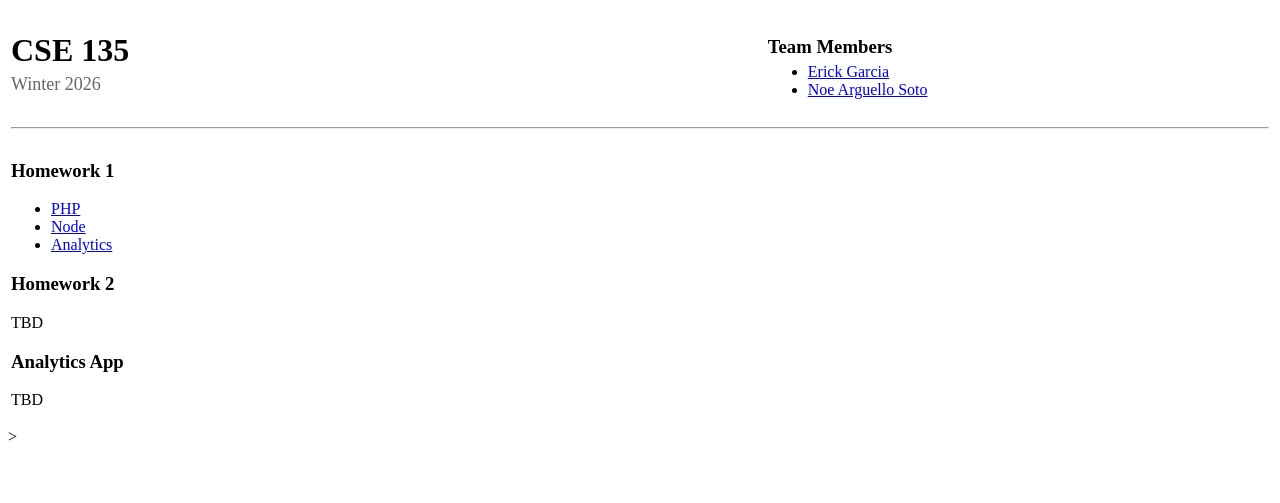
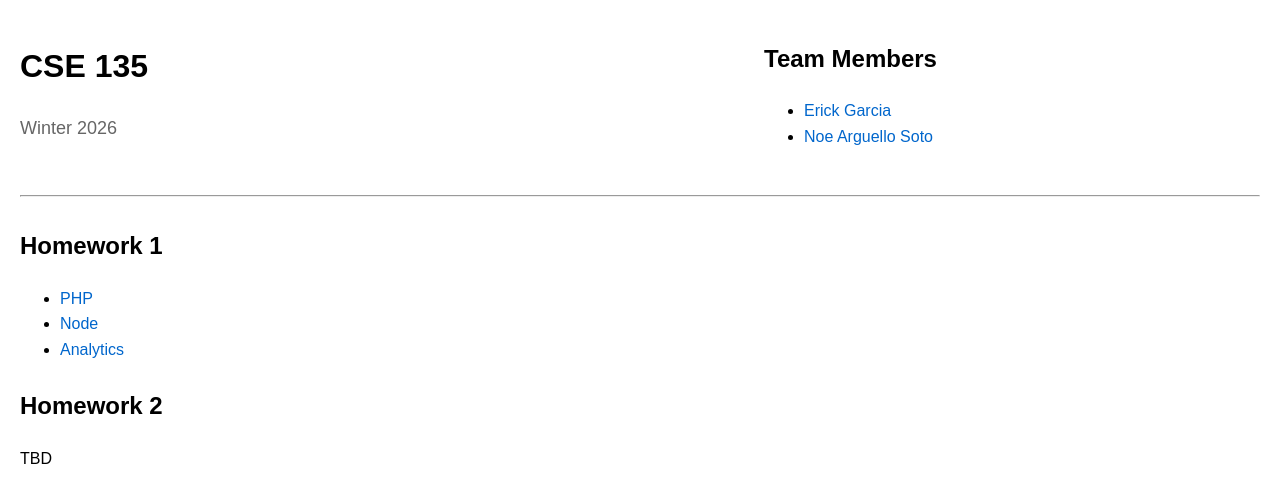
Before and after one commit to ErickG5/cse135hw1en, a PHP site: page / in a window 1280 px wide. Shown: the top 503 px of the page. Run offline with PHP 8.4, Linux system fonts and the light colour scheme.

Commit message:
polished website

```diff
--- a/index.html
+++ b/index.html
@@ -5,45 +5,46 @@
     <meta name="viewport" content="width=device-width, initial-scale=1.0">
     <title>CSE 135 Winter 2026</title>
     <link rel="icon" href="favicon.ico" type="image/x-icon">
+
+
+    <link rel="stylesheet" href="style.css">
 </head>
 <body>
-    <table width="100%">
-        <tr>
-            <td width="60%" valign="top">
-                <h1 style="margin-bottom: 5px;">CSE 135</h1>
-                <p style="margin-top: 0; font-size: 18px; color: #666;">Winter 2026</p>
-            </td>
-            <td width="40%" valign="top">
-                <h3 style="margin-top: 25px; margin-bottom: 5px;">Team Members</h3>
-                <ul style="margin-top: 0;">
+
+    <div class="container">
+        <div class="left">
+            <h1>CSE 135</h1>
+            <p class="subtitle">Winter 2026</p>
+        </div>
+
+        <div class="right">
+            <h2>Team Members</h2>
+            <ul>
                 <li><a href="/members/erick.html">Erick Garcia</a></li>
                 <li><a href="/members/noe.html">Noe Arguello Soto</a></li>
             </ul>
-            </td>
-        </tr>
-        <tr>
-            <td colspan="2">
+        </div>
+    </div>
+
     <hr>
-            </td>
-        </tr>
-        <tr>
-            <td width="60%" valign="top">
-                <h3>Homework 1</h3>
+
+    <div class="content">
+        <section>
+            <h2>Homework 1</h2>
             <ul>
                 <li><a href="/hello.php">PHP</a></li>
                 <li><a href="/node">Node</a></li>
                 <li><a href="/hw1/report.html">Analytics</a></li>
             </ul>
+        </section>
 
-                <h3>Homework 2</h3>
+        <section>
+            <h2>Homework 2</h2>
             <p>TBD</p>
+        </section>
+    </div>
 
-                <h3>Analytics App</h3>
-                <p>TBD</p>
-            </td>
-            <td width="40%" valign="top">
-            </td>
-        </tr>
-    </table>
+    <!-- External JS -->
+    <script src="script.js"></script>
 </body>
-</html>>
+</html>
--- a/style.css
+++ b/style.css
@@ -1,14 +1,42 @@
 body {
-  font-family: Helvetica;
-  background-color: #ccaeae;
-  margin: 0;
-  padding: 20px;
+    font-family: Arial, Helvetica, sans-serif;
+    margin: 20px;
+    line-height: 1.6;
 }
 
-h1 {
-  color: #333;
+.container {
+    display: flex;
+    justify-content: space-between;
+    align-items: flex-start;
 }
 
-p {
-  color: #666;
+.left {
+    width: 60%;
 }
+
+.right {
+    width: 40%;
+}
+
+.subtitle {
+    margin-top: 0;
+    font-size: 18px;
+    color: #666;
+}
+
+hr {
+    margin: 30px 0;
+}
+
+.content section {
+    margin-bottom: 25px;
+}
+
+a {
+    color: #0066cc;
+    text-decoration: none;
+}
+
+a:hover {
+    text-decoration: underline;
+}
```
Also changed, not shown: java.js (+10 -4 lines). Lines whose indentation alone changed are shown as unchanged.
